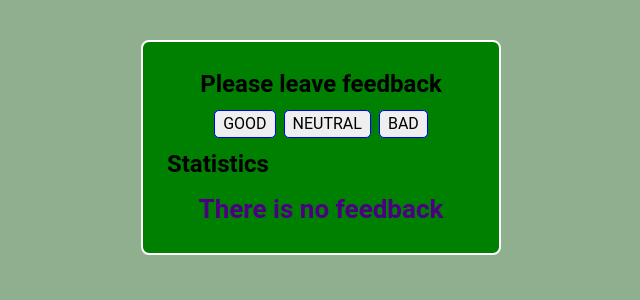
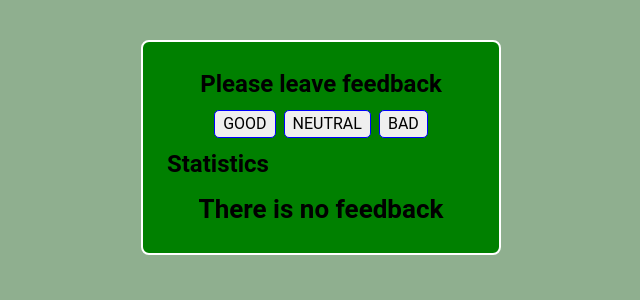
Before and after one commit to NavrA82/goit-react-hw-02-feedback, a React (Create React App) app: page / in a window 1280 px wide. Shown: the top 300 px of the page, without its empty margins (319-959 px from the left). Built offline with nearby package versions, Linux system fonts and the light colour scheme.

Commit message:
task-4-CSS

```diff
--- a/src/components/Notification/NotificationStyled.js
+++ b/src/components/Notification/NotificationStyled.js
@@ -4,5 +4,4 @@ export const NotifTitle = styled.h3`
   margin: 0;
   text-align: center;
   font-size: 26px;
-  color: indigo;
 `;
```
